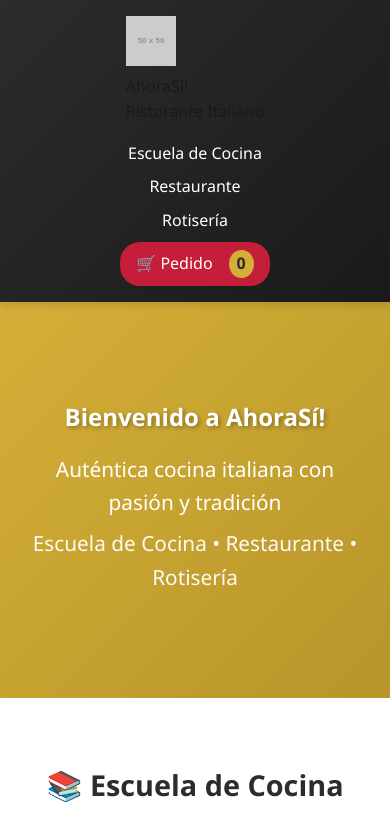
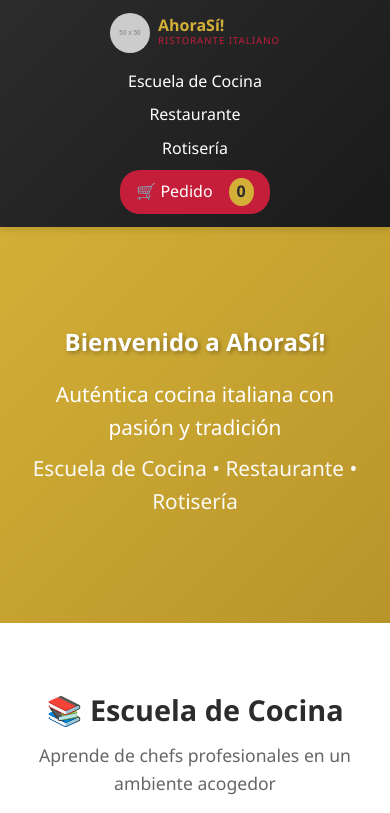
Before and after one commit to MelodyVRubinowski/negocio-gastronomico, a plain HTML site: page index.html in a window 390 px wide. Shown: the top 813 px of the page. Drawn offline with Linux system fonts and the light colour scheme; placeholder pictures from the web are drawn by us.

Commit message:
Update CSS: Add logo container styles and improve footer

```diff
--- a/css/style.css
+++ b/css/style.css
@@ -25,7 +25,7 @@ body {
 /* NAVBAR */
 .navbar {
     background: linear-gradient(135deg, var(--secondary-color) 0%, #1a1a1a 100%);
-    padding: 1rem 0;
+    padding: 0.8rem 0;
     position: sticky;
     top: 0;
     z-index: 1000;
@@ -39,12 +39,40 @@ body {
     display: flex;
     justify-content: space-between;
     align-items: center;
+    gap: 2rem;
 }
 
-.logo {
-    font-size: 1.8rem;
+.logo-container {
+    display: flex;
+    align-items: center;
+    gap: 1rem;
+    min-width: fit-content;
+}
+
+.logo-img {
+    width: 50px;
+    height: 50px;
+    border-radius: 50%;
+    object-fit: cover;
+}
+
+.logo-text {
+    display: flex;
+    flex-direction: column;
+}
+
+.logo-main {
+    font-size: 1.5rem;
     font-weight: bold;
     color: var(--primary-color);
+    line-height: 1;
+}
+
+.logo-sub {
+    font-size: 0.7rem;
+    color: var(--accent-color);
+    letter-spacing: 1px;
+    text-transform: uppercase;
 }
 
 .nav-menu {
@@ -52,6 +80,8 @@ body {
     list-style: none;
     gap: 2rem;
     align-items: center;
+    flex-wrap: wrap;
+    justify-content: flex-end;
 }
 
 .nav-link {
@@ -62,6 +92,7 @@ body {
     display: flex;
     align-items: center;
     gap: 0.5rem;
+    white-space: nowrap;
 }
 
 .nav-link:hover {
@@ -515,13 +546,32 @@ main {
 .footer {
     background: var(--secondary-color);
     color: var(--white);
-    text-align: center;
     padding: 2rem;
     margin-top: 4rem;
 }
 
-.footer p {
-    margin: 0.5rem 0;
+.footer-content {
+    max-width: 1200px;
+    margin: 0 auto;
+    display: grid;
+    grid-template-columns: repeat(auto-fit, minmax(250px, 1fr));
+    gap: 2rem;
+    text-align: center;
+}
+
+.footer-section p {
+    margin: 0.8rem 0;
+}
+
+.footer-section a {
+    color: var(--primary-color);
+    text-decoration: none;
+    transition: var(--transition);
+}
+
+.footer-section a:hover {
+    color: var(--accent-color);
+    text-decoration: underline;
 }
 
 /* RESPONSIVE */
@@ -535,10 +585,15 @@ main {
         flex-direction: column;
         gap: 0.5rem;
         width: 100%;
+        justify-content: center;
     }
 
     .nav-link {
         justify-content: center;
+    }
+
+    .logo-main {
+        font-size: 1.2rem;
     }
 
     .hero-content h1 {
@@ -570,6 +625,10 @@ main {
         padding: 0.5rem 1rem;
         font-size: 0.9rem;
     }
+
+    .footer-content {
+        grid-template-columns: 1fr;
+    }
 }
 
 @media (max-width: 480px) {
@@ -584,4 +643,21 @@ main {
     .escuela-content {
         grid-template-columns: 1fr;
     }
+
+    .logo-container {
+        gap: 0.5rem;
+    }
+
+    .logo-img {
+        width: 40px;
+        height: 40px;
+    }
+
+    .logo-main {
+        font-size: 1rem;
+    }
+
+    .logo-sub {
+        font-size: 0.6rem;
+    }
 }
```
